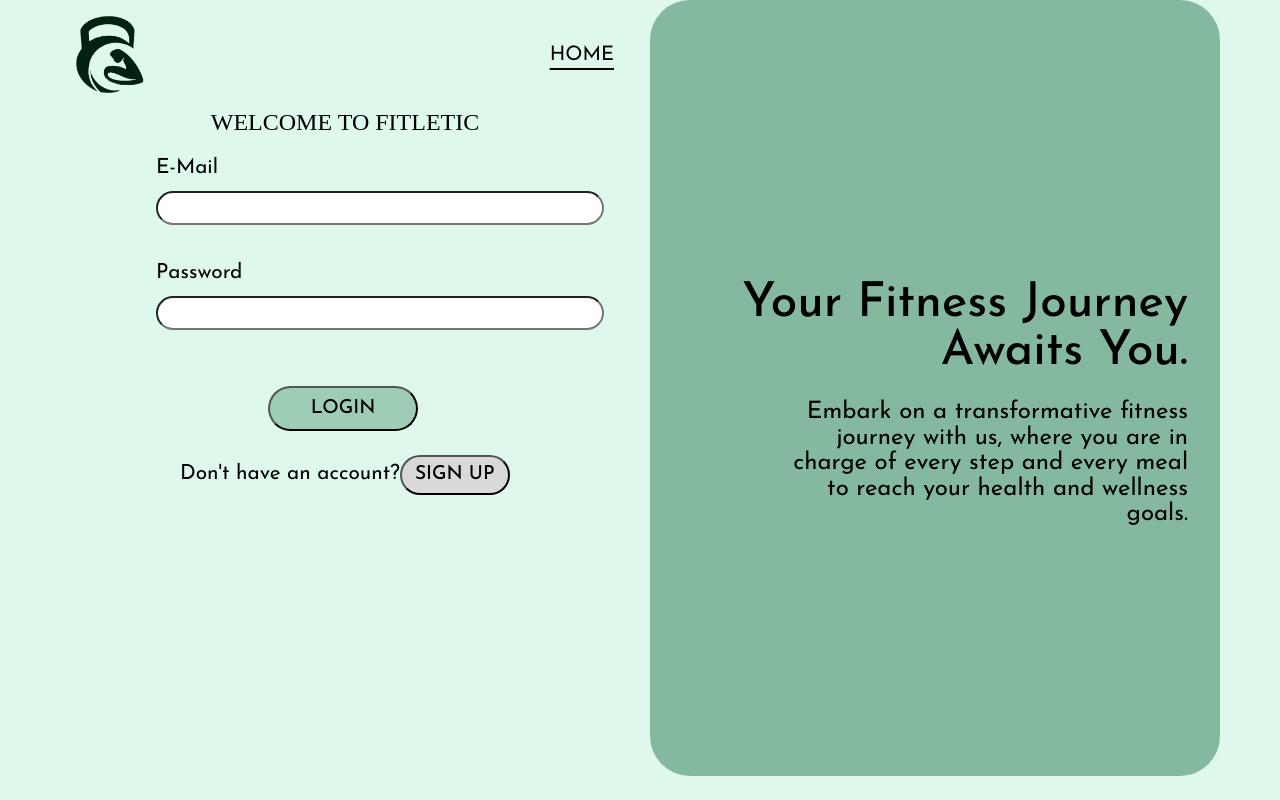
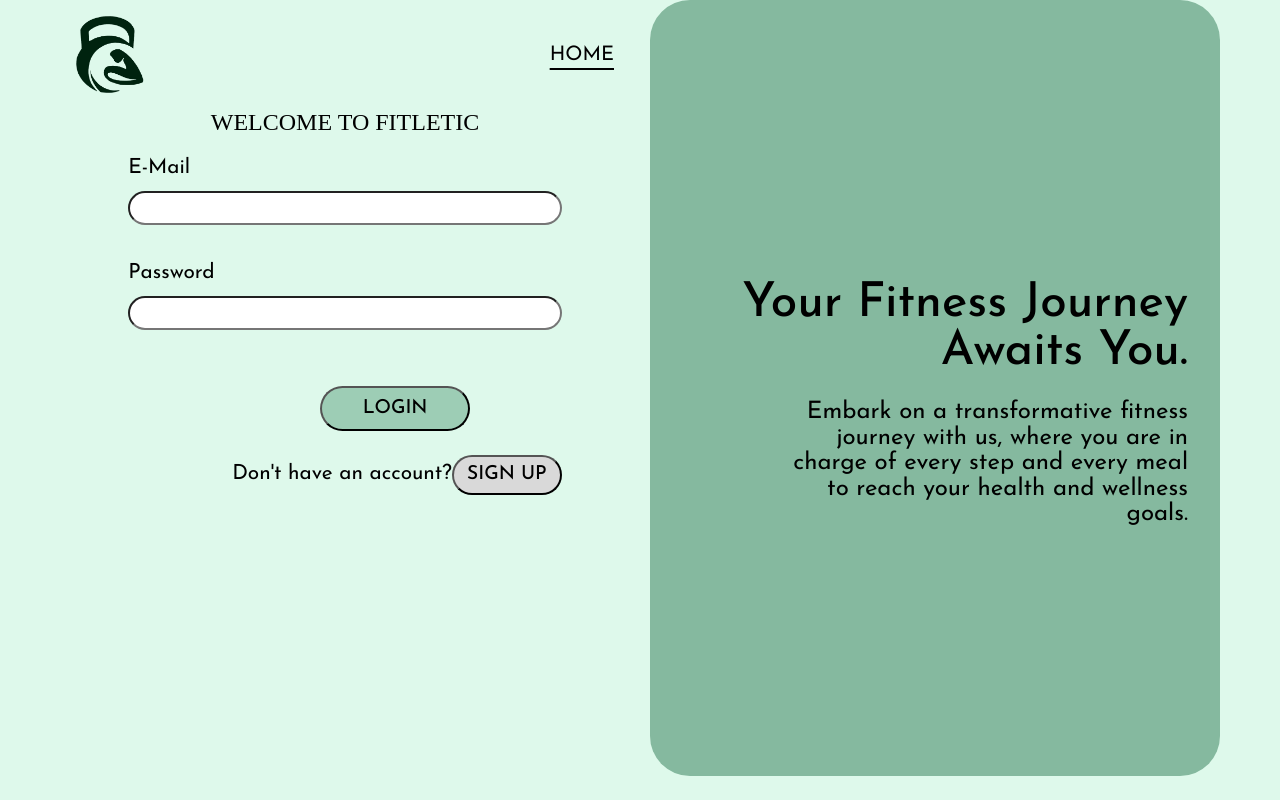
Before and after one commit to jling1234/Fitletic, a React (Vite) app in the folder react/: page / in a window 1280 px wide. Built offline with nearby package versions, Linux system fonts and the light colour scheme; a web font is replaced by a local one.

Commit message:
LoginPage

```diff
--- a/react/src/LoginPage/LoginPage.css
+++ b/react/src/LoginPage/LoginPage.css
@@ -17,7 +17,10 @@ body {
 }
 
 .left {
+  display: flex;
   padding: 1rem;
+  flex-direction: column;
+  align-items: center;
 }
 
 .right {
@@ -30,6 +33,7 @@ body {
   display: flex;
   justify-content: space-between;
   align-items: center;
+  align-self: stretch;
 }
 
 .logo img {
@@ -64,15 +68,18 @@ body {
   padding: 1rem;
 }
 
+.email-text-field > input {
+  width: 100%;
+}
+
 .email {
   font-family: "Josefin Sans", serif;
   font-size: 1.3rem;
-  padding-left: 5rem;
+
   padding-bottom: 0.5rem;
 }
 
 .email-text-field {
-  padding-left: 5rem;
   padding-bottom: 2rem;
 }
 
@@ -88,14 +95,17 @@ body {
 .password {
   font-family: "Josefin Sans", sans-serif;
   font-size: 1.3rem;
-  padding-left: 5rem;
+
   padding-bottom: 0.5rem;
 }
 
 .password-text-field {
   min-height: 20px;
-  padding-left: 5rem;
   padding-bottom: 0.5rem;
+}
+
+.password-text-field > input {
+  width: 100%;
 }
 
 .password-text-field-size {
@@ -164,7 +174,7 @@ body {
   font-size: 3rem;
   text-align: right;
   font-weight: 500;
-  line-height: 3.0rem;
+  line-height: 3rem;
 }
 
 .the-catchphrase {
@@ -179,5 +189,5 @@ body {
   padding-right: 2rem;
   padding-top: 1.5rem;
   font-size: 1.5rem;
-  line-height: 1.6rem ;
+  line-height: 1.6rem;
 }
--- a/react/src/LoginPage/LoginPage.jsx
+++ b/react/src/LoginPage/LoginPage.jsx
@@ -10,13 +10,13 @@ export function EmailAndPassword() {
       <div>
         <p className="email"> E-Mail </p>
         <div className="email-text-field">
-          <input type="text" className="email-text-field-size" size="50" />
+          <input type="text" className="email-text-field-size" />
         </div>
       </div>
       <div>
         <p className="password">Password</p>
         <div className="password-text-field">
-          <input type="text" className="password-text-field-size" size="50" />
+          <input type="text" className="password-text-field-size" />
         </div>
       </div>
     </>
@@ -33,6 +33,7 @@ function LoginPage() {
             HOME
           </a>
         </div>
+        <div className="login-section">
           <div>
             <p className="welcome"> WELCOME TO FITLETIC </p>
           </div>
@@ -59,6 +60,7 @@ function LoginPage() {
             </button>
           </div>
         </div>
+      </div>
       <div className="right">
         <div className="the-catchphrase">
           <p className="the-catchphrase-font">
```
Lines whose indentation alone changed are shown as unchanged.
